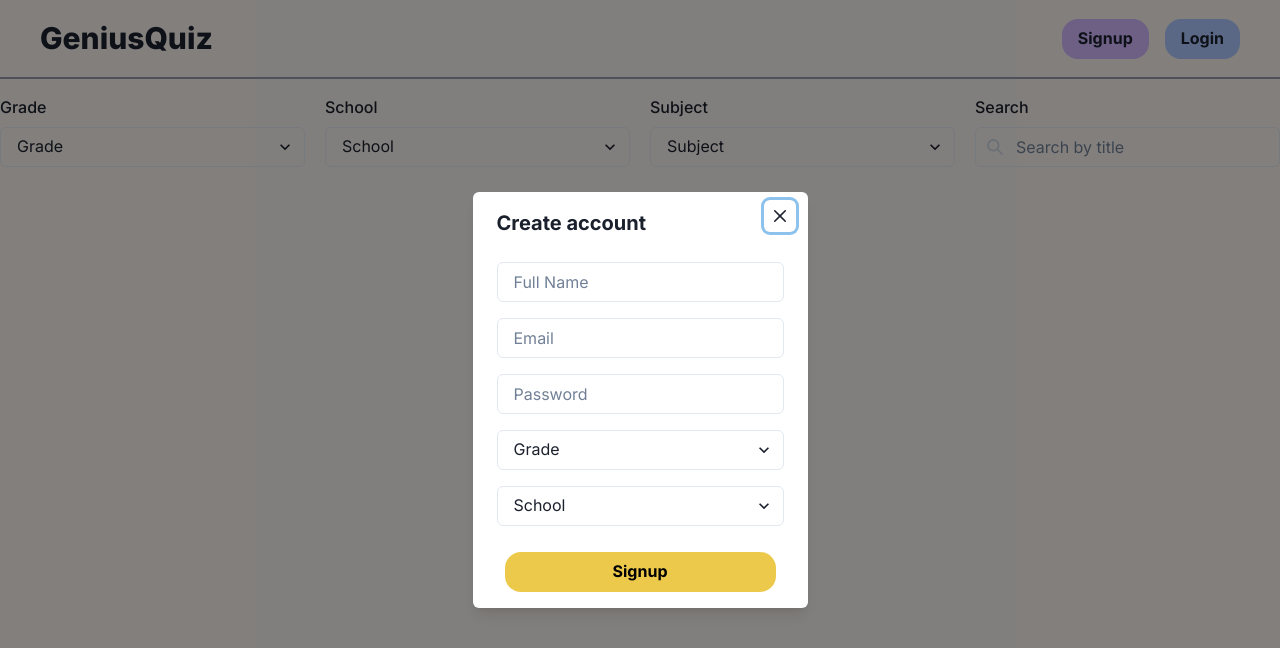
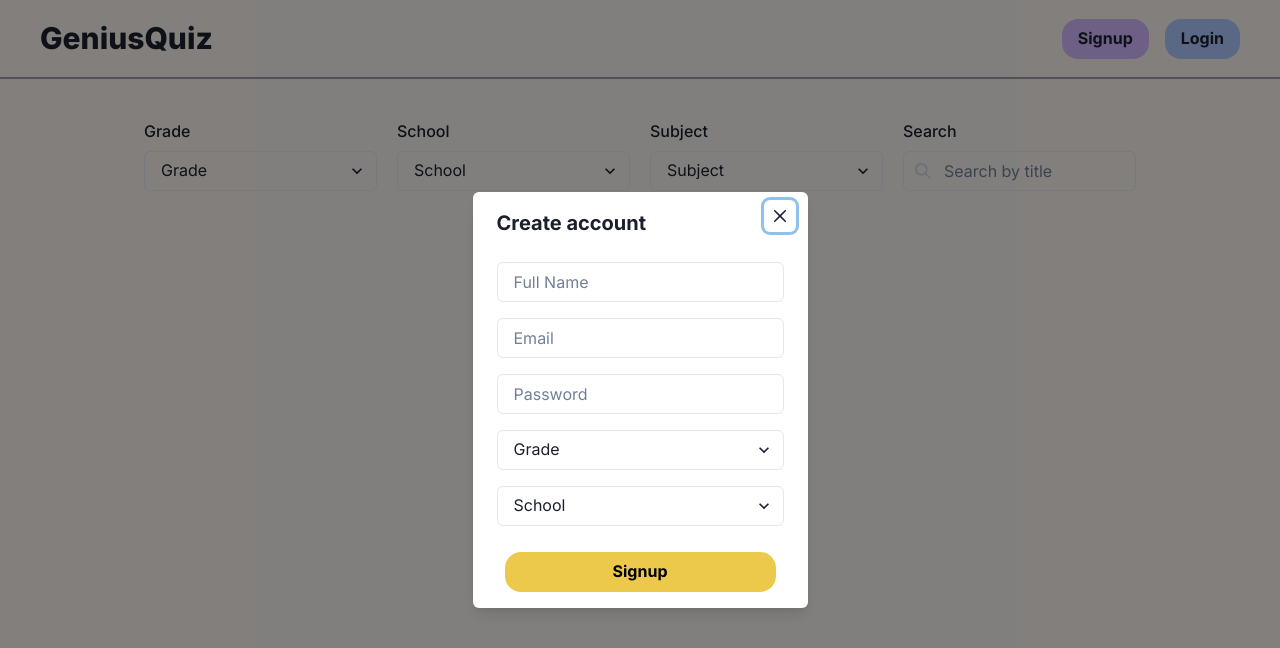
Before and after one commit to lillianlakes/textbook-quiz-maker, a React (Create React App) app in the folder quiz-app/: page / in a window 1280 px wide. Shown: the top 648 px of the page. Built offline with nearby package versions, Linux system fonts and the light colour scheme.

Commit message:
added container

```diff
--- a/quiz-app/src/components/App.js
+++ b/quiz-app/src/components/App.js
@@ -1,4 +1,4 @@
-import { ChakraProvider } from '@chakra-ui/react';
+import { ChakraProvider, Container } from '@chakra-ui/react';
 import theme from '../theme';
 import Nav from './Nav';
 import FilterBooks from './FilterBooks';
@@ -7,7 +7,9 @@ function App() {
   return (
     <ChakraProvider theme={theme}>
       <Nav />
-      <FilterBooks />
+      <Container mt={10} mx="auto" maxW="80vw">
+        <FilterBooks />
+      </Container>
     </ChakraProvider>
   );
 }
```
